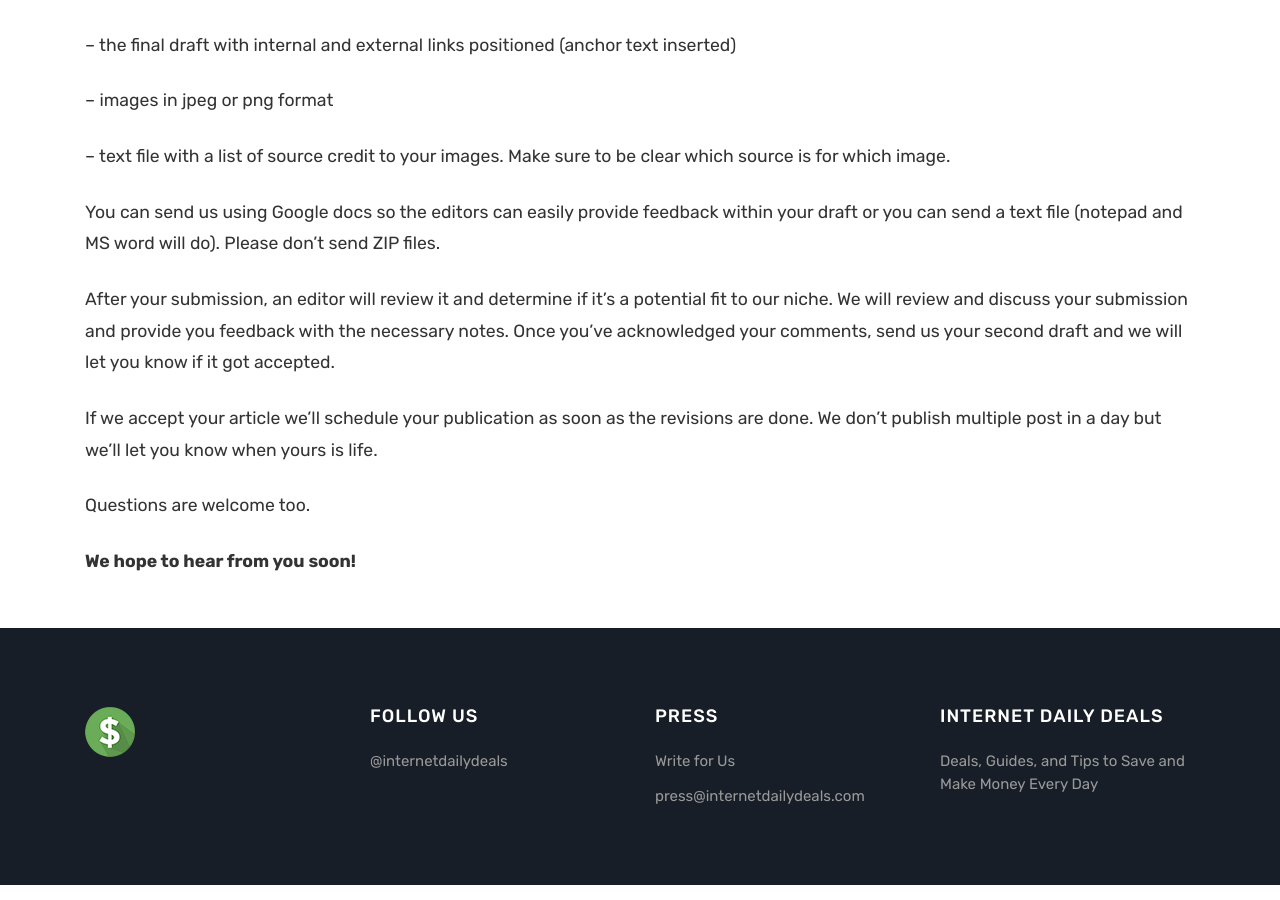
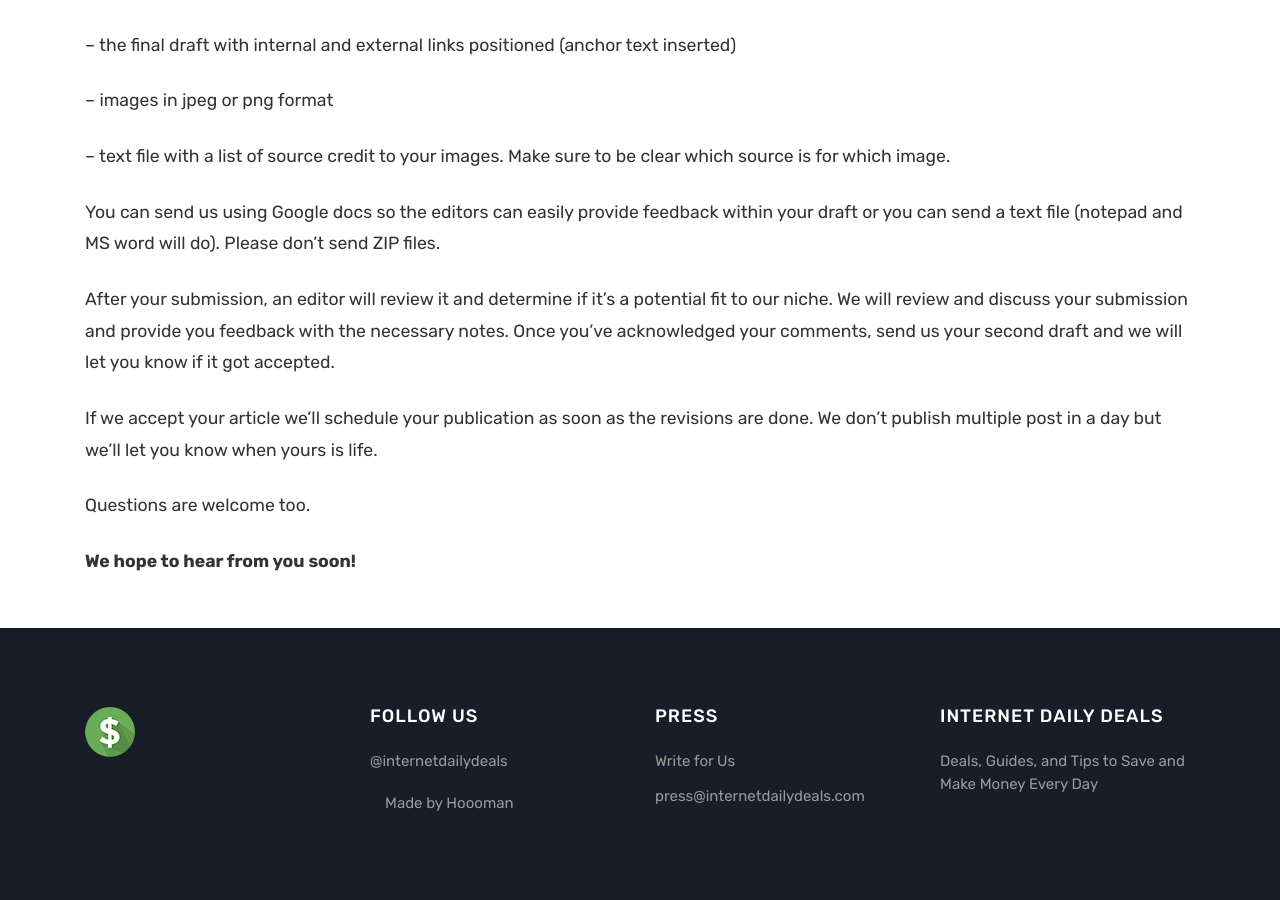
Before and after one commit to iamthenewking/iamthenewking.github.io, a Jekyll site: the page built from writeforus.md, in a window 1280 px wide and 900 px high, scrolled down 1850 px. Built offline with Jekyll 4.4.1, drawn with Linux system fonts in a browser that asks for light colours.

Commit message:
added hoooman

```diff
--- a/_layouts/default.html
+++ b/_layouts/default.html
@@ -132,6 +132,7 @@
                 <h5 class="title">Follow Us</h5>
                 <ul>
                 <li><a target="_blank" href="https://www.facebook.com/internetdailydeals">@internetdailydeals</a></li>
+                 <li> <a class="nav-link" href="{{ site.baseurl }}/human.txt">Made by Hoooman</a></li>
 
                 </ul>
                 </div>
@@ -151,6 +152,7 @@
                 <div class="footer-widget textwidget">
                     <h5 class="title">Internet Daily Deals</h5>
                     <p>Deals, Guides, and Tips to Save and Make Money Every Day</p>
+
 
                 </div>
                 </div>
```
